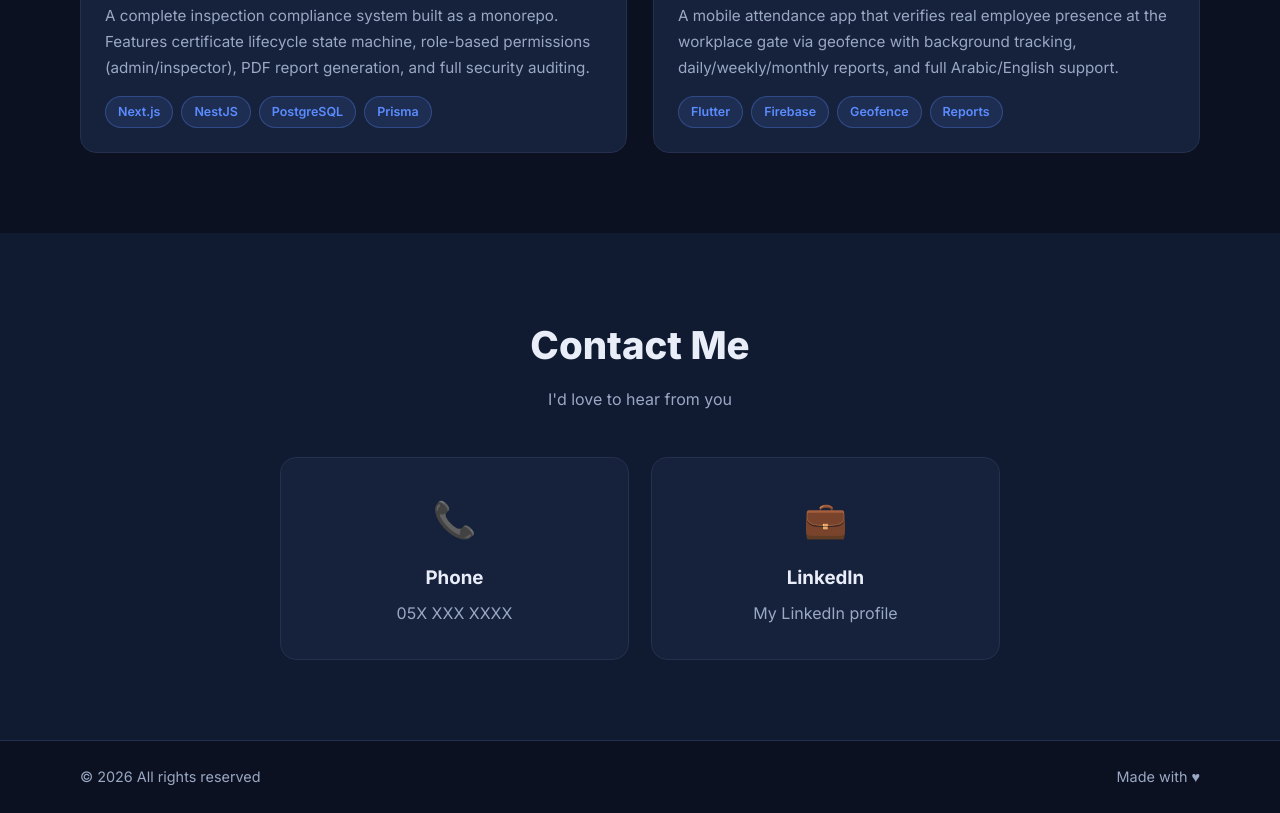
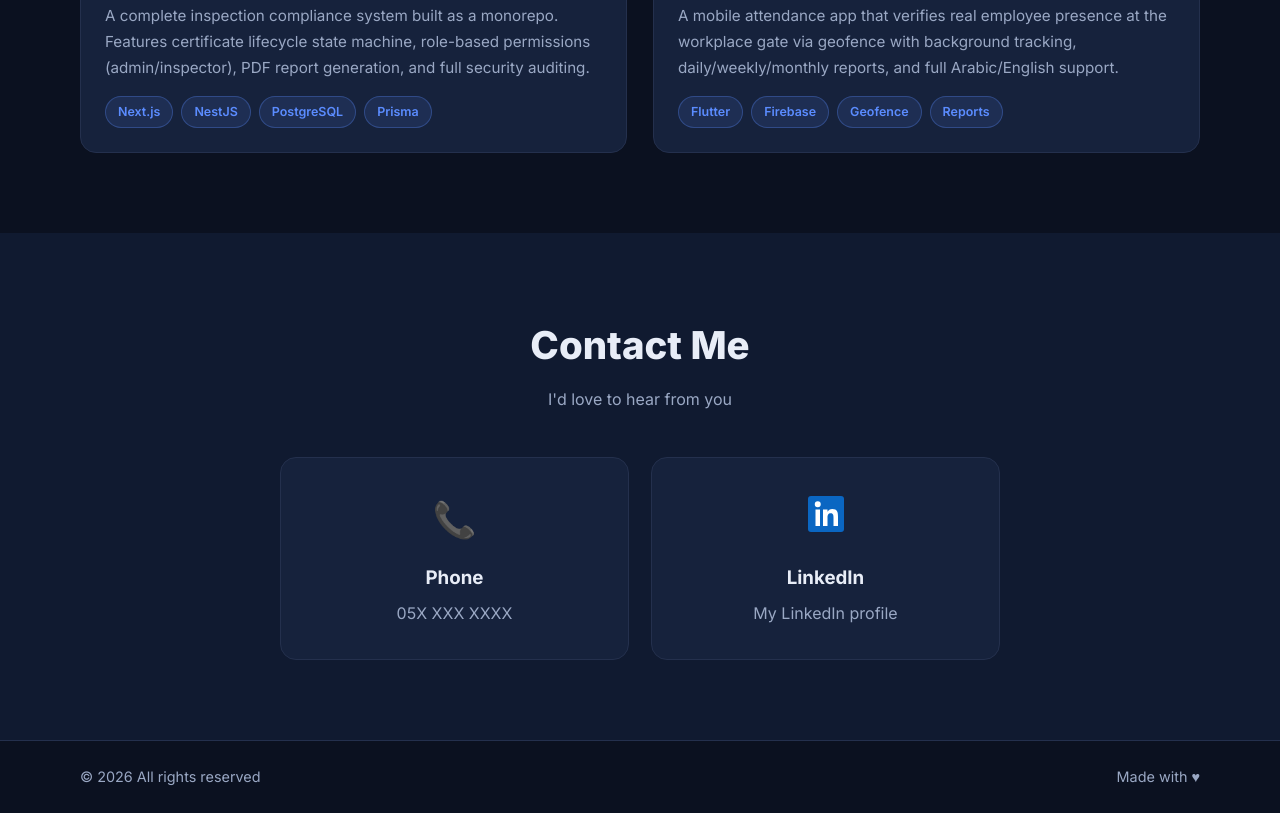
Before and after one commit to ezzo96/ezzo96.github.io, a plain HTML site: page index.html in a window 1280 px wide. Shown: the part 2178-2991 px from the top of the page. Drawn offline with Linux system fonts and the light colour scheme.

Commit message:
Replace contact emoji with LinkedIn SVG icon

```diff
--- a/index.html
+++ b/index.html
@@ -176,7 +176,12 @@
             <p dir="ltr">05X XXX XXXX</p>
           </a>
           <a href="https://www.linkedin.com/in/abdelaziz-algallal-aa6115451" class="contact-card" target="_blank" rel="noopener">
-            <div class="contact-icon">💼</div>
+            <div class="contact-icon" aria-hidden="true">
+              <svg width="36" height="36" viewBox="0 0 24 24" xmlns="http://www.w3.org/2000/svg" focusable="false">
+                <rect width="24" height="24" rx="2" fill="#0A66C2"/>
+                <path fill="#fff" d="M6.5 3.5a2 2 0 1 0 0 4 2 2 0 0 0 0-4ZM5 9h3v11H5V9Zm5 0h3v1.5c.6-1 1.6-1.8 3.2-1.8 3.4 0 3.8 2.2 3.8 5.1V20h-3v-5.5c0-1.3 0-3-1.8-3s-2.2 1.4-2.2 2.9V20h-3V9Z"/>
+              </svg>
+            </div>
             <h3>LinkedIn</h3>
             <p data-ar="حسابي على LinkedIn" data-en="My LinkedIn profile">My LinkedIn profile</p>
           </a>
```
